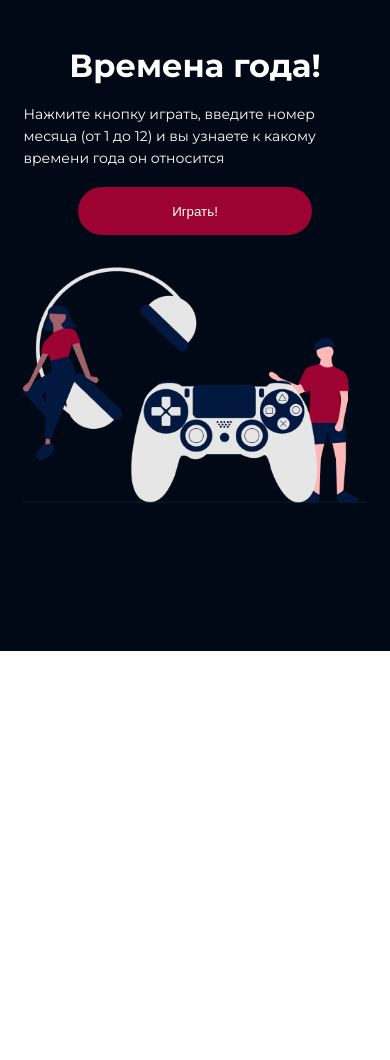
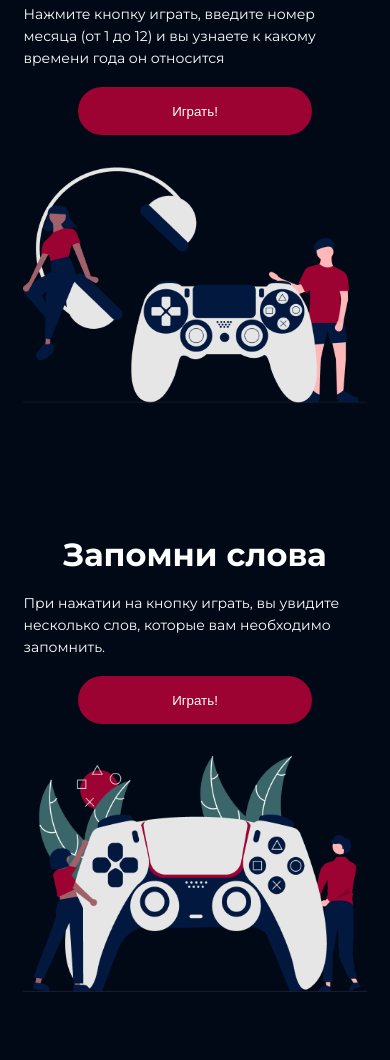
Before and after one commit to ArtSoulSpace/mini-game, a plain HTML site: page src/index.html in a window 390 px wide. Shown: the part 2129-3189 px from the top of the page. Before the commit the page ends 2780 px from the top, so only its background shows below. Drawn offline with Linux system fonts and the light colour scheme.

Commit message:
added second game , script

```diff
--- a/src/_mobile.scss
+++ b/src/_mobile.scss
@@ -34,8 +34,29 @@
     &__box {
       flex-direction: column;
       gap: 32px;
+      padding-top: 64px;
+      padding-bottom: 64px;
     }
 
+    &__left {
+      display: flex;
+      flex-direction: column;
+      align-items: center;
+      width: 343px;
+    }
+    &__img {
+      width: 344px;
+      height: 236px;
+    }
+  }
+
+  .game-memory{
+    &__box {
+      flex-direction: column;
+      gap: 32px;
+      padding-top: 64px;
+      padding-bottom: 64px;
+    }
     &__left {
       display: flex;
       flex-direction: column;
--- a/src/index.html
+++ b/src/index.html
@@ -42,7 +42,10 @@
       <div class="game-seasons__box">
         <div class="game-seasons__left">
           <h2 class="game__title">Времена года!</h2>
-          <p class="game__description">Нажмите кнопку играть, введите номер месяца (от 1 до 12) и вы узнаете к какому времени года он относится</p>
+          <p class="game__description">
+            Нажмите кнопку играть, введите номер месяца (от 1 до 12) и вы
+            узнаете к какому времени года он относится
+          </p>
           <button onclick="seasons()">Играть!</button>
         </div>
         <div class="game-seasons__right">
@@ -50,6 +53,20 @@
         </div>
       </div>
     </section>
+    <section class="game-memory center">
+      <div class="game-memory__box">
+        <div class="game-memory__left">
+          <h2 class="game__title">Запомни слова </h2>
+          <p class="game__description">
+            При нажатии на кнопку играть, вы увидите несколько слов, которые вам необходимо запомнить.
+          </p>
+          <button onclick="memoryTheWords()">Играть!</button>
+        </div>
+        <div class="game-memory__right">
+          <img class="game-memory__img" src="img/picture2.png" alt="picture" />
+        </div>
+      </div>
+    </section>
     <script src="script.js"></script>
   </body>
 </html>
--- a/src/script.js
+++ b/src/script.js
@@ -5,19 +5,19 @@ function seasons() {
 
   if (month === 12 || month === 1 || month === 2) {
     console.log("Зима");
-    alert("Зима")
+    alert("Зима");
   } else if (month === 3 || month === 4 || month === 5) {
     console.log("Весна");
-    alert("Весна")
+    alert("Весна");
   } else if (month === 6 || month === 7 || month === 8) {
     console.log("Лето");
-    alert("Лето")
+    alert("Лето");
   } else if (month === 9 || month === 10 || month === 11) {
     console.log("Осень");
-    alert("Осень")
+    alert("Осень");
   } else {
     console.log("Error");
-    alert("Error")
+    alert("Error");
   }
 }
 
@@ -38,9 +38,11 @@ function memoryTheWords() {
   let answerOne = String(prompt("Чему равнялся первый элемент массива?"));
   let answerTwo = String(prompt("Чему равнялся последний элемент массива?"));
 
-  if (answerOne == fruits[0] && answerTwo == fruits[6]) {
+  let lowerCaseFruits = fruits.map(fruits => fruits.toLowerCase());
+
+  if (answerOne == lowerCaseFruits[0] && answerTwo == lowerCaseFruits[6]) {
     alert("Молодец!");
-  } else if (answerOne == fruits[0] || answerTwo == fruits[6]) {
+  } else if (answerOne == lowerCaseFruits[0] || answerTwo == lowerCaseFruits[6]) {
     alert("Хорошо! Почти угадал");
   } else {
     alert("Потренируй память");
--- a/src/style.scss
+++ b/src/style.scss
@@ -85,7 +85,25 @@ button {
     align-items: center;
     justify-content: space-between;
   }
-  &__left{
+  &__left {
+    max-width: 534px;
+    display: flex;
+    flex-direction: column;
+    gap: 18px;
+  }
+}
+
+.game-memory {
+  background-color: #000915;
+  &__box {
+    padding-top: 164px;
+    padding-bottom: 144px;
+    display: flex;
+    flex-direction: row-reverse;
+    align-items: center;
+    justify-content: space-between;
+  }
+  &__left {
     max-width: 534px;
     display: flex;
     flex-direction: column;
```
Also changed, not shown: src/img/picture2.png (added), src/style.css, 1 other file.
